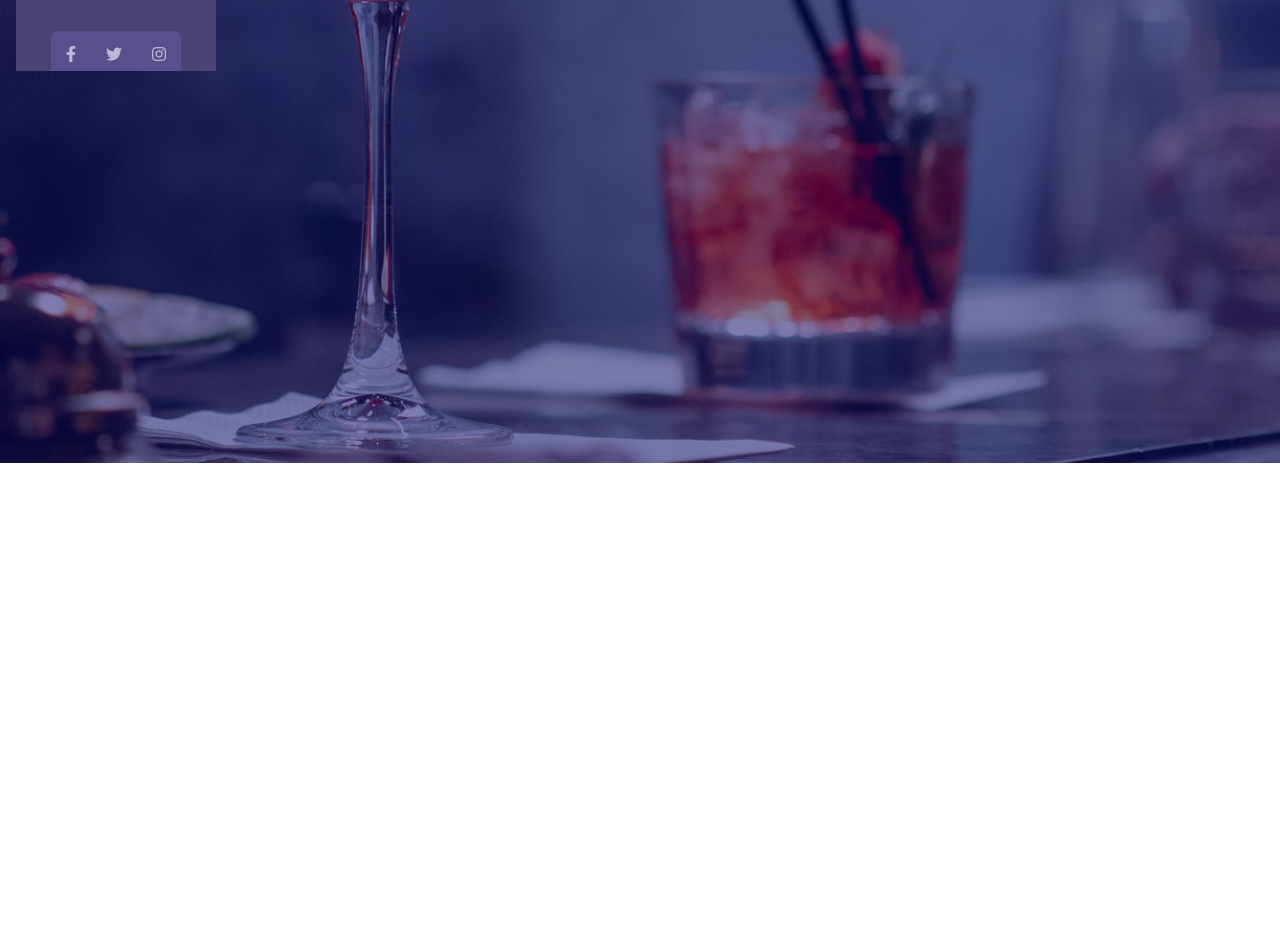
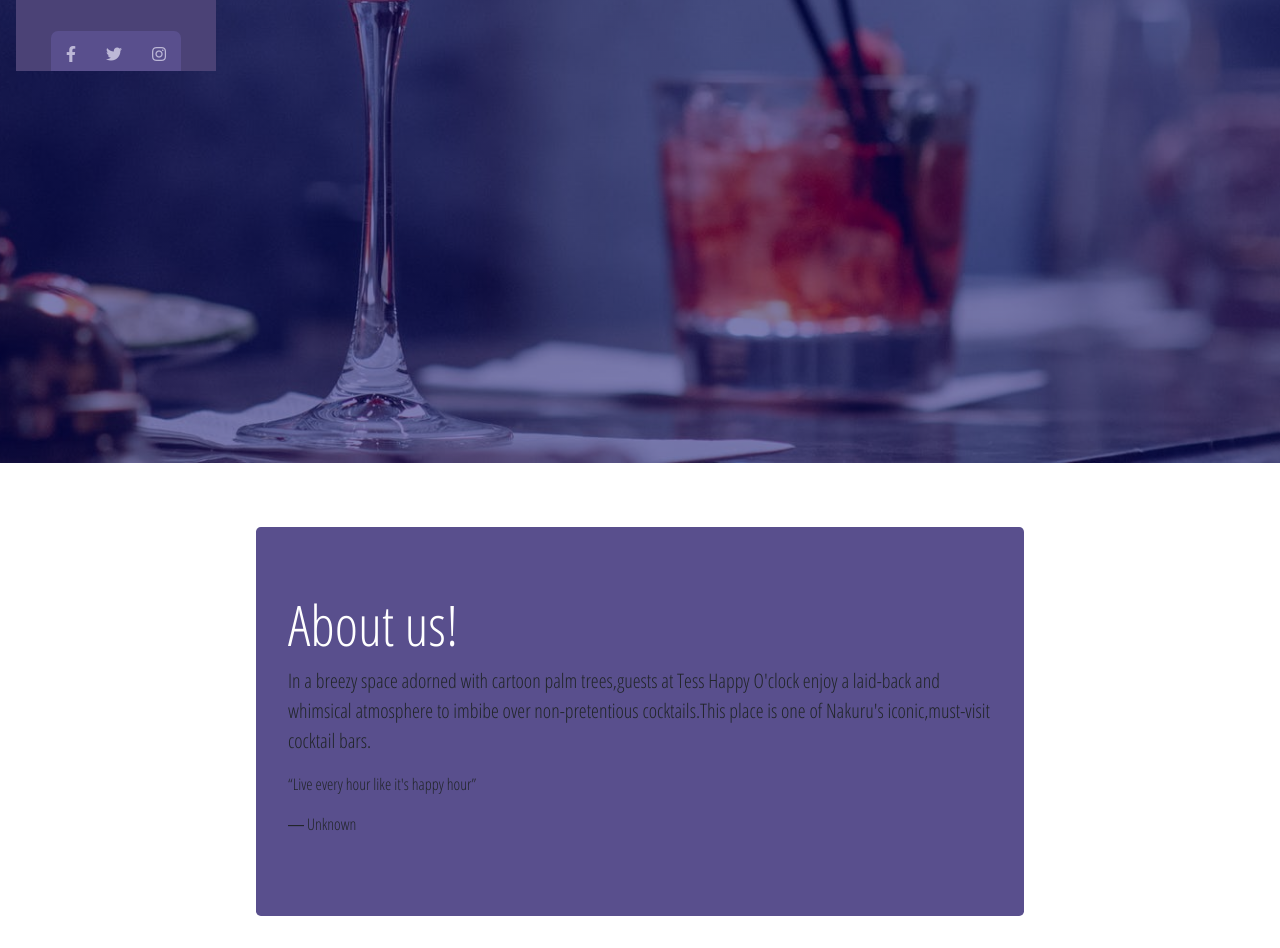
Before and after one commit to TERESIA012/happy_hour, a plain HTML site: page index.html in a window 1280 px wide. Shown: the part 737-1685 px from the top of the page. Before the commit the page ends 1200 px from the top, so only its background shows below. Drawn offline with nearby package versions, Linux system fonts and the light colour scheme.

Commit message:
add jumbotron

```diff
--- a/index.css
+++ b/index.css
@@ -79,3 +79,9 @@ h1 {
     border-top-left-radius:7px ;
 
 }
+.jumbotron {
+    margin-right: 20%;
+    margin-left: 20%;
+    margin-top: 5%;
+    background-color: #594f8d;
+}
--- a/index.html
+++ b/index.html
@@ -32,13 +32,21 @@
 
             </nav>
         </nav>
-        <div class="text1">
+        <div class="text1" id="home">
             <h1>TESS <span>HAPPY HOUR O'CLOCK!</span></h1>
             <h2>You bring the company and leave the drinks to us!</h2>
         </div>
+    </header>
+    <div class="jumbotron" id="about" >
+        <h1 class="display-4">About us!</h1>
+        <p class="lead">
+            In a breezy space adorned with cartoon palm trees,guests at  Tess Happy O'clock enjoy a laid-back and whimsical atmosphere to imbibe over non-pretentious cocktails.This place is one of Nakuru's iconic,must-visit cocktail bars.
+                                        <ul> “Live every hour like it's happy hour”</ul>
+                                                           ― Unknown
+        </p>
 
 
-    </header>
+      </div>
 
 
 
```
